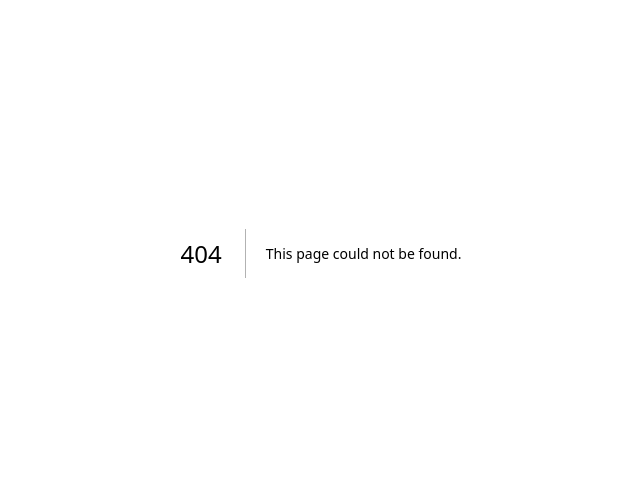
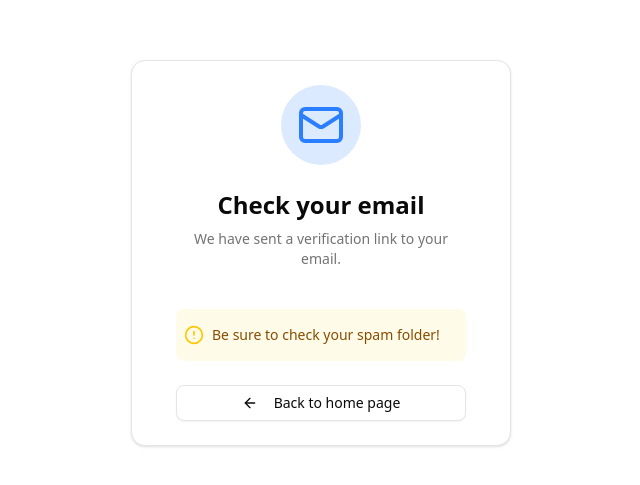
Before and after one commit to mustafa-khaled/invoice-platform, a Next.js app: page /verify in a window 1280 px wide. Before the commit this address had no page. Shown: the part 147-632 px from the top of the page, without its empty margins (319-959 px from the left). Built offline with nearby package versions, Linux system fonts and the light colour scheme.

Commit message:
build: Verify Page and complete auth

```diff
--- a/app/login/page.tsx
+++ b/app/login/page.tsx
@@ -1,4 +1,3 @@
-import { Button } from "@/components/ui/button";
 import {
   Card,
   CardContent,
@@ -8,9 +7,17 @@
 } from "@/components/ui/card";
 import { Input } from "@/components/ui/input";
 import { Label } from "@/components/ui/label";
-import { signIn } from "../utils/auth";
+import { auth, signIn } from "../utils/auth";
+import SubmitButton from "@/components/ui/submit-button";
+import { redirect } from "next/navigation";
 
-export default function LoginPage() {
+export default async function LoginPage() {
+  const session = await auth();
+
+  if (session?.user) {
+    redirect("/dashboard");
+  }
+
   return (
     <div className="flex h-screen w-full items-center justify-center px-4">
       <Card className="max-w-sm w-full">
@@ -38,7 +45,7 @@
               />
             </div>
 
-            <Button className="w-full">Submit</Button>
+            <SubmitButton className="w-full">Submit</SubmitButton>
           </form>
         </CardContent>
       </Card>
--- a/app/utils/auth.ts
+++ b/app/utils/auth.ts
@@ -19,4 +19,7 @@
       from: process.env.EMAIL_FROM,
     }),
   ],
+  pages: {
+    verifyRequest: "/verify",
+  },
 });
--- /dev/null
+++ b/app/verify/page.tsx
@@ -0,0 +1,51 @@
+import { buttonVariants } from "@/components/ui/button";
+import {
+  Card,
+  CardContent,
+  CardDescription,
+  CardFooter,
+  CardHeader,
+  CardTitle,
+} from "@/components/ui/card";
+import { AlertCircle, ArrowLeft, Mail } from "lucide-react";
+import Link from "next/link";
+
+export default function VerifyPage() {
+  return (
+    <div className="min-h-screen w-full flex items-center justify-center">
+      <Card className="w-[380px] px-5">
+        <CardHeader className="text-center ">
+          <div className="mx-auto mb-4 flex items-center justify-center size-20 bg-blue-100 rounded-full">
+            <Mail className=" size-12 text-blue-500" />
+          </div>
+
+          <CardTitle className="text-2xl font-bold">Check your email</CardTitle>
+          <CardDescription>
+            We have sent a verification link to your email.
+          </CardDescription>
+        </CardHeader>
+        <CardContent>
+          <div className="mt-4 border-yellow-300 py-4 px-2 rounded-md bg-yellow-50">
+            <div className="flex items-center gap-2 w-full">
+              <AlertCircle className="size-5 text-yellow-400" />
+              <p className="text-sm font-medium text-yellow-800">
+                Be sure to check your spam folder!
+              </p>
+            </div>
+          </div>
+        </CardContent>
+        <CardFooter>
+          <Link
+            href="/"
+            className={buttonVariants({
+              className: "w-full",
+              variant: "outline",
+            })}
+          >
+            <ArrowLeft className="size-4 mr-2" /> Back to home page
+          </Link>
+        </CardFooter>
+      </Card>
+    </div>
+  );
+}
--- /dev/null
+++ b/components/ui/submit-button.tsx
@@ -0,0 +1,29 @@
+"use client";
+
+import { useFormStatus } from "react-dom";
+import { Button } from "./button";
+import { cn } from "@/lib/utils";
+import { Loader2 } from "lucide-react";
+
+export default function SubmitButton({
+  children,
+  className,
+}: {
+  children?: React.ReactNode;
+  className?: string;
+}) {
+  const { pending } = useFormStatus();
+
+  return (
+    <Button className={cn(className)} type="submit" disabled={pending}>
+      {pending ? (
+        <>
+          <Loader2 className="size-4 mrl-2 animate-spin" />
+          Processing...
+        </>
+      ) : (
+        children
+      )}
+    </Button>
+  );
+}
```
